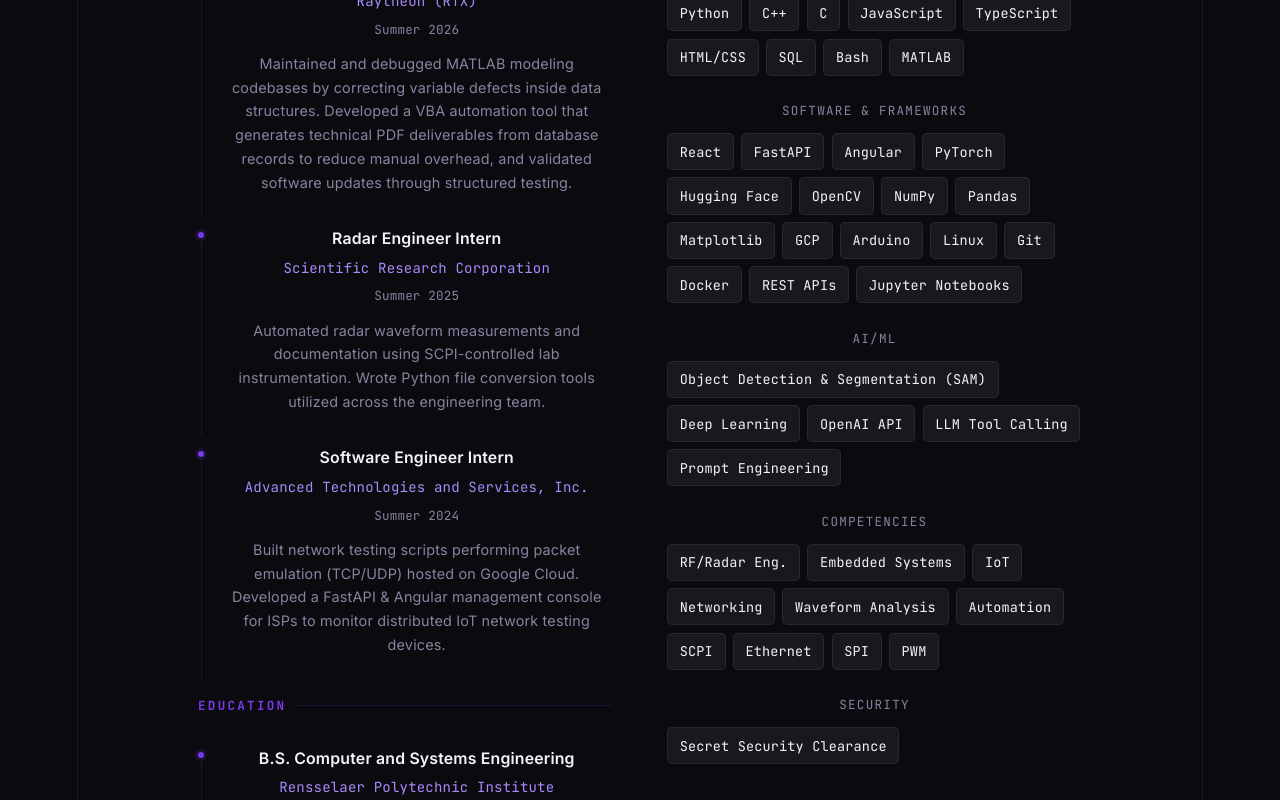
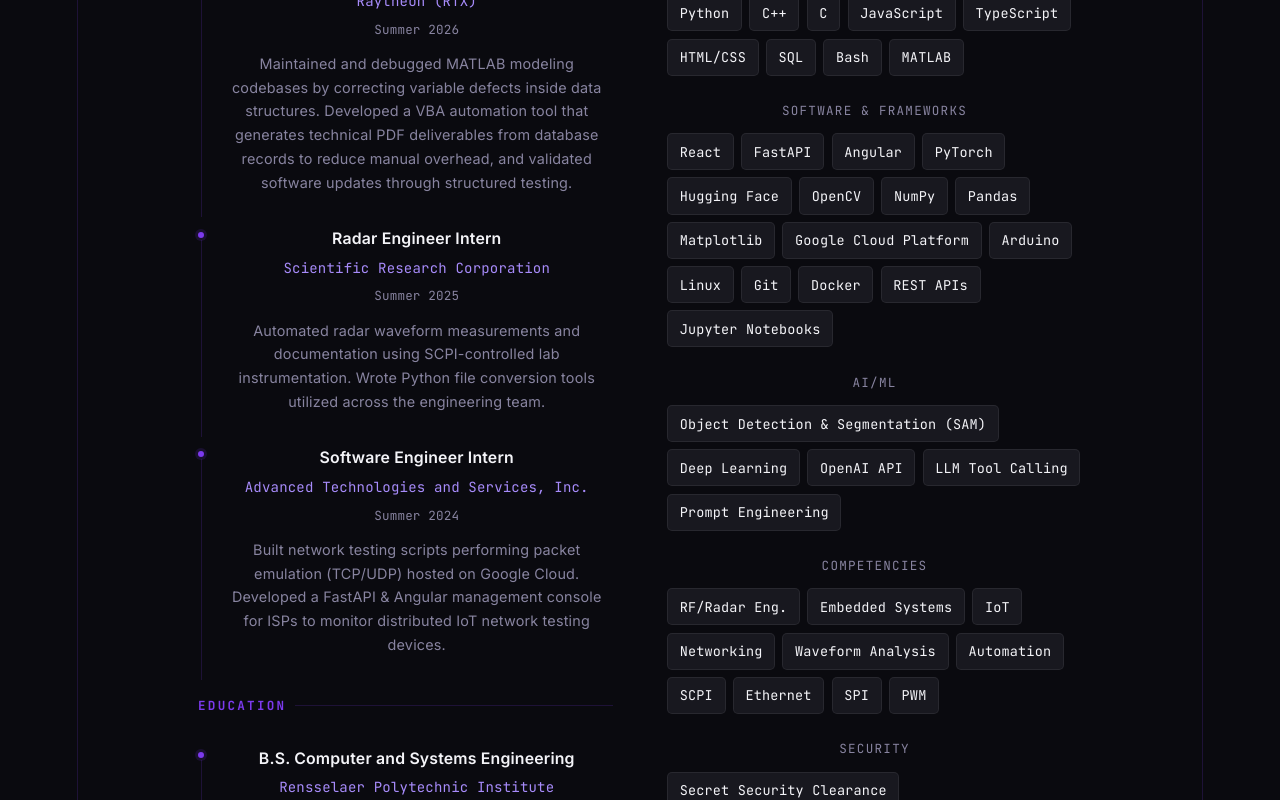
Before and after one commit to tylerlammey/personal-website, a React (Vite) app in the folder frontend/: page / in a window 1280 px wide. Shown: the part 2620-3420 px from the top of the page. Built offline with nearby package versions, Linux system fonts and the light colour scheme.

Commit message:
feat: add skill proficiency hover tooltips and extract skills data to JSON

```diff
--- a/frontend/src/App.jsx
+++ b/frontend/src/App.jsx
@@ -1,6 +1,7 @@
 import { useState, useRef, useEffect } from "react";
 import ReactMarkdown from "react-markdown";
 import headshot from "./assets/linkedin_headshot.jpg";
+import SKILLS from "./skills.json";
 
 // ─── Inline styles ────────────────────────────────────────────────────────────
 const css = `
@@ -895,11 +896,53 @@ const css = `
     color: var(--text);
     font-family: var(--mono);
     transition: border-color 0.2s, background 0.2s;
+    position: relative;
   }
   .skill-pill:hover {
     border-color: rgba(124,58,237,0.4);
     background: rgba(124,58,237,0.08);
     color: var(--violet-light);
+  }
+  .skill-pill[data-tooltip]::after {
+    content: attr(data-tooltip);
+    position: absolute;
+    bottom: 135%;
+    left: 50%;
+    transform: translateX(-50%) translateY(4px);
+    background: rgba(17, 17, 24, 0.95);
+    backdrop-filter: blur(8px);
+    border: 1px solid var(--border);
+    color: var(--text);
+    padding: 0.35rem 0.65rem;
+    border-radius: 6px;
+    font-size: 0.7rem;
+    font-family: var(--sans);
+    font-weight: 500;
+    white-space: nowrap;
+    opacity: 0;
+    pointer-events: none;
+    transition: opacity 0.2s cubic-bezier(0.4, 0, 0.2, 1), transform 0.2s cubic-bezier(0.4, 0, 0.2, 1);
+    box-shadow: 0 4px 12px rgba(0,0,0,0.5);
+    z-index: 50;
+  }
+  .skill-pill[data-tooltip]::before {
+    content: '';
+    position: absolute;
+    bottom: 115%;
+    left: 50%;
+    transform: translateX(-50%) translateY(4px);
+    border-width: 5px;
+    border-style: solid;
+    border-color: var(--border) transparent transparent transparent;
+    opacity: 0;
+    pointer-events: none;
+    transition: opacity 0.2s cubic-bezier(0.4, 0, 0.2, 1), transform 0.2s cubic-bezier(0.4, 0, 0.2, 1);
+    z-index: 50;
+  }
+  .skill-pill[data-tooltip]:hover::after,
+  .skill-pill[data-tooltip]:hover::before {
+    opacity: 1;
+    transform: translateX(-50%) translateY(0);
   }
 
   .resume-download-btn {
@@ -1028,13 +1071,7 @@ const EDUCATION = [
   },
 ];
 
-const SKILLS = [
-  { group: "Languages", items: ["Python", "C++", "C", "JavaScript", "TypeScript", "HTML/CSS", "SQL", "Bash", "MATLAB"] },
-  { group: "Software & Frameworks", items: ["React", "FastAPI", "Angular", "PyTorch", "Hugging Face", "OpenCV", "NumPy", "Pandas", "Matplotlib", "GCP", "Arduino", "Linux", "Git", "Docker", "REST APIs", "Jupyter Notebooks"] },
-  { group: "AI/ML", items: ["Object Detection & Segmentation (SAM)", "Deep Learning", "OpenAI API", "LLM Tool Calling", "Prompt Engineering"] },
-  { group: "Competencies", items: ["RF/Radar Eng.", "Embedded Systems", "IoT", "Networking", "Waveform Analysis", "Automation", "SCPI", "Ethernet", "SPI", "PWM"] },
-  { group: "Security", items: ["Secret Security Clearance"] },
-];
+
 
 const SUGGESTED = [
   "What are your strongest technical skills?",
@@ -1716,7 +1753,24 @@ export default function App() {
               <div className="skill-group" key={sg.group}>
                 <div className="skill-group-name">{sg.group}</div>
                 <div className="skill-pills">
-                  {sg.items.map((s) => <span className="skill-pill" key={s}>{s}</span>)}
+                  {sg.items.map((s) => {
+                    const label = s.proficiency === "professional"
+                      ? "Professional Experience"
+                      : s.proficiency === "project"
+                      ? "Project-Based Experience"
+                      : s.proficiency === "academic"
+                      ? "Academic / Coursework"
+                      : "";
+                    return (
+                      <span
+                        className="skill-pill"
+                        key={s.name}
+                        data-tooltip={label || undefined}
+                      >
+                        {s.name}
+                      </span>
+                    );
+                  })}
                 </div>
               </div>
             ))}
--- /dev/null
+++ b/frontend/src/skills.json
@@ -0,0 +1,191 @@
+[
+  {
+    "group": "Languages",
+    "items": [
+      {
+        "name": "Python",
+        "proficiency": "professional"
+      },
+      {
+        "name": "C++",
+        "proficiency": "project"
+      },
+      {
+        "name": "C",
+        "proficiency": "academic"
+      },
+      {
+        "name": "JavaScript",
+        "proficiency": "academic"
+      },
+      {
+        "name": "TypeScript",
+        "proficiency": "professional"
+      },
+      {
+        "name": "HTML/CSS",
+        "proficiency": "professional"
+      },
+      {
+        "name": "SQL",
+        "proficiency": "professional"
+      },
+      {
+        "name": "Bash",
+        "proficiency": "professional"
+      },
+      {
+        "name": "MATLAB",
+        "proficiency": "professional"
+      }
+    ]
+  },
+  {
+    "group": "Software & Frameworks",
+    "items": [
+      {
+        "name": "React",
+        "proficiency": "project"
+      },
+      {
+        "name": "FastAPI",
+        "proficiency": "professional"
+      },
+      {
+        "name": "Angular",
+        "proficiency": "professional"
+      },
+      {
+        "name": "PyTorch",
+        "proficiency": "academic"
+      },
+      {
+        "name": "Hugging Face",
+        "proficiency": "academic"
+      },
+      {
+        "name": "OpenCV",
+        "proficiency": "academic"
+      },
+      {
+        "name": "NumPy",
+        "proficiency": "professional"
+      },
+      {
+        "name": "Pandas",
+        "proficiency": "professional"
+      },
+      {
+        "name": "Matplotlib",
+        "proficiency": "professional"
+      },
+      {
+        "name": "Google Cloud Platform",
+        "proficiency": "professional"
+      },
+      {
+        "name": "Arduino",
+        "proficiency": "project"
+      },
+      {
+        "name": "Linux",
+        "proficiency": "professional"
+      },
+      {
+        "name": "Git",
+        "proficiency": "professional"
+      },
+      {
+        "name": "Docker",
+        "proficiency": "professional"
+      },
+      {
+        "name": "REST APIs",
+        "proficiency": "professional"
+      },
+      {
+        "name": "Jupyter Notebooks",
+        "proficiency": "academic"
+      }
+    ]
+  },
+  {
+    "group": "AI/ML",
+    "items": [
+      {
+        "name": "Object Detection & Segmentation (SAM)",
+        "proficiency": "academic"
+      },
+      {
+        "name": "Deep Learning",
+        "proficiency": "academic"
+      },
+      {
+        "name": "OpenAI API",
+        "proficiency": "project"
+      },
+      {
+        "name": "LLM Tool Calling",
+        "proficiency": "project"
+      },
+      {
+        "name": "Prompt Engineering",
+        "proficiency": "project"
+      }
+    ]
+  },
+  {
+    "group": "Competencies",
+    "items": [
+      {
+        "name": "RF/Radar Eng.",
+        "proficiency": "professional"
+      },
+      {
+        "name": "Embedded Systems",
+        "proficiency": "project"
+      },
+      {
+        "name": "IoT",
+        "proficiency": "professional"
+      },
+      {
+        "name": "Networking",
+        "proficiency": "professional"
+      },
+      {
+        "name": "Waveform Analysis",
+        "proficiency": "professional"
+      },
+      {
+        "name": "Automation",
+        "proficiency": "professional"
+      },
+      {
+        "name": "SCPI",
+        "proficiency": "professional"
+      },
+      {
+        "name": "Ethernet",
+        "proficiency": "professional"
+      },
+      {
+        "name": "SPI",
+        "proficiency": "project"
+      },
+      {
+        "name": "PWM",
+        "proficiency": "project"
+      }
+    ]
+  },
+  {
+    "group": "Security",
+    "items": [
+      {
+        "name": "Secret Security Clearance",
+        "proficiency": "none"
+      }
+    ]
+  }
+]
```
